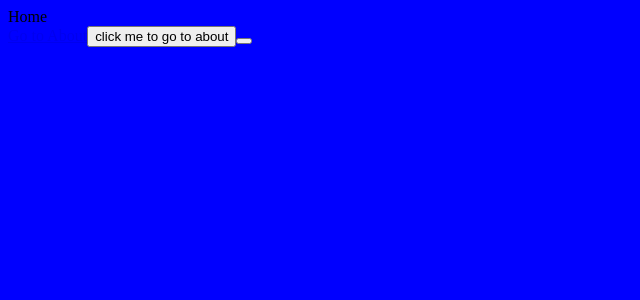
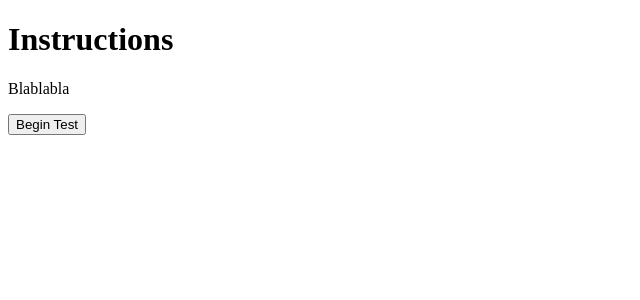
Before and after one commit to aaronrmiller/personality-tester-v2, a React app: page / in a window 1280 px wide. Shown: the top 300 px of the page, without its empty margins (0-640 px from the left). Built offline with nearby package versions, Linux system fonts and the light colour scheme.

Commit message:
react router working

```diff
--- a/src/components/App.tsx
+++ b/src/components/App.tsx
@@ -1,18 +1,35 @@
 import React from "react";
 import { BrowserRouter, Route, Switch } from "react-router-dom";
-import { Home } from './Home';
-import { About } from './About';
-import { Post } from './Post';
+// import { Home } from './Home';
+// import { About } from './About';
+// import { Post } from './Post';
+
+import { Instructions } from './Instructions';
+import { Test } from './Test';
+import { Results } from './Results';
 
 import './../styles/style.sass'
+
+// const App: React.FC = () => {
+//   return (
+//     <BrowserRouter>
+//     <Switch>
+//       <Route path='/' exact component={Home} />
+//       <Route path='/about' exact component={About} />
+//       <Route path='/posts/:id' exact component={Post} />
+//       <Route render={() => <div>404</div>} />
+//     </Switch>
+//     </BrowserRouter>
+//   );
+// }
 
 const App: React.FC = () => {
   return (
     <BrowserRouter>
     <Switch>
-      <Route path='/' exact component={Home} />
-      <Route path='/about' exact component={About} />
-      <Route path='/posts/:id' exact component={Post} />
+      <Route path='/' exact component={Instructions} />
+      <Route path='/Test' exact component={Test} />
+      <Route path='/Results' exact component={Results} />
       <Route render={() => <div>404</div>} />
     </Switch>
     </BrowserRouter>
--- /dev/null
+++ b/src/components/Instructions.tsx
@@ -0,0 +1,23 @@
+import * as React from 'react'
+import { history } from 'react-router-dom';
+
+interface Props {
+
+}
+
+//TODO: Add parallax
+// 1. find images
+// 2. find
+// 3.
+
+export const Instructions: React.FC<props> = ({ history }) => {
+    return (
+      <>
+      <h1>Instructions</h1>
+      <p>Blablabla</p>
+      <button onClick={() => {
+        history.push('/Test')
+      }}>Begin Test</button>
+      </>
+    );
+}
--- /dev/null
+++ b/src/components/Results.tsx
@@ -0,0 +1,11 @@
+import * as React from 'react'
+
+interface Props {
+
+}
+
+export const Results: React.FC<props> = () => {
+    return (
+      <h1>Results</h1>
+    );
+}
--- /dev/null
+++ b/src/components/Test.tsx
@@ -0,0 +1,22 @@
+import * as React from 'react'
+import { history } from 'react-router-dom';
+
+// TODO: Needs three components:
+// 1. Radar component
+// 2. question component
+// 3. answer component
+// 4. title component
+interface Props {
+
+}
+
+export const Test: React.FC<props> = ({ history }) => {
+    return (
+      <>
+      <h1>Test</h1>
+      <button onClick={() => {
+        history.push('/Results');
+      }}>Results</button>
+      </>
+    );
+}
--- a/src/styles/style.css
+++ b/src/styles/style.css
@@ -1,3 +1,3 @@
-body {
+/* body {
   background: black;
-}
+} */
--- a/src/styles/style.sass
+++ b/src/styles/style.sass
@@ -1,2 +1,2 @@
-body
-  background: blue;
+// body
+//   background: blue;
```
Also changed, not shown: src/components/storage/About.tsx (renamed from src/components/About.tsx), src/components/storage/App-old.jsx (renamed from src/components/App-old.jsx), src/components/storage/Home.tsx (renamed from src/components/Home.tsx), src/components/storage/Hoome.jsx (renamed from src/components/Hoome.jsx), src/components/storage/Post.tsx (renamed from src/components/Post.tsx), src/components/storage/SpecialButton.tsx (renamed from src/components/SpecialButton.tsx), 1 other file (tests, documents, lock files or other folders).
